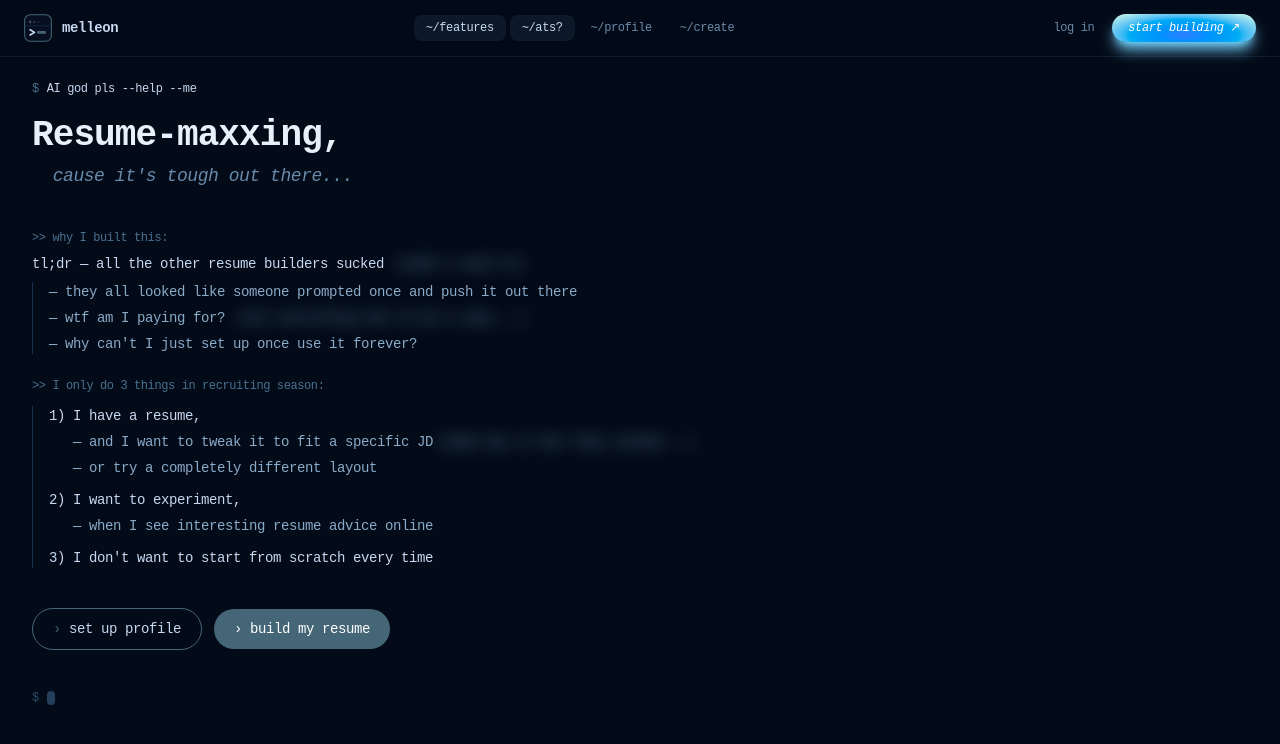
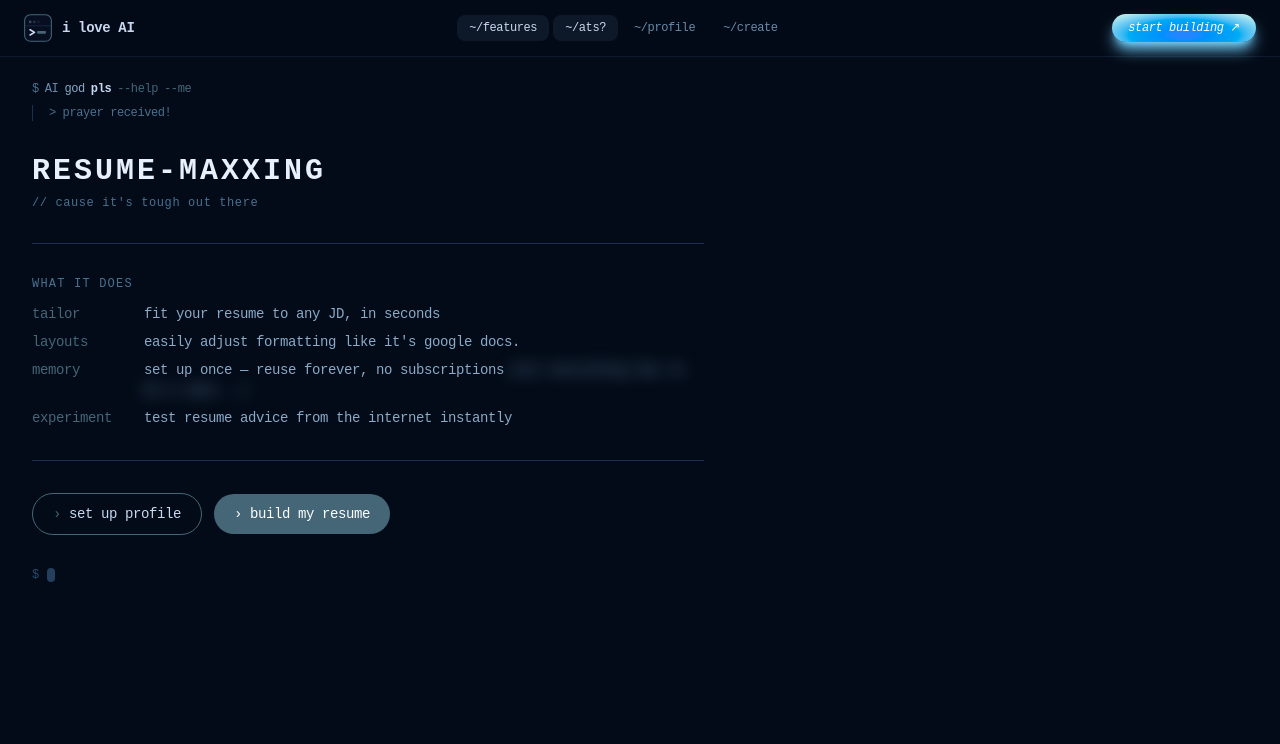
Before and after one commit to riyuc/resumemaxxing, a React (Vite) app in the folder resumemaxxing-fe/: page / in a window 1280 px wide. Shown: the top 744 px of the page. Built offline with nearby package versions, Linux system fonts and the light colour scheme; a web font is replaced by a local one.

Commit message:
refactor create page

```diff
--- a/resumemaxxing-fe/src/components/layout/HeroSection.tsx
+++ b/resumemaxxing-fe/src/components/layout/HeroSection.tsx
@@ -9,66 +9,56 @@
 
 const HeroSection = () => {
   return (
-    <div className="flex flex-col gap-10 max-w-2xl font-jetbrains">
+    <div className="flex flex-col gap-8 max-w-2xl font-jetbrains">
 
-      {/* Headline */}
-      <div className="flex flex-col gap-1">
-        <motion.div {...fade(0)} className="flex items-center gap-2 text-[#4a7090] text-xs mb-3">
-          <span>$</span>
-          <span className="text-[#c8d8f0]">AI god pls --help --me</span>
-        </motion.div>
+      {/* Command + response */}
+      <motion.div {...fade(0)} className="flex flex-col gap-2">
+        <div className="flex items-center gap-1.5 text-xs flex-wrap">
+          <span className="text-[#4a7090]">$</span>
+          <span className="text-[#6a8aaa]">AI</span>
+          <span className="text-[#8aaac8]">god</span>
+          <span className="text-[#c8d8f0] font-bold">pls</span>
+          <span className="text-[#456677]">--help</span>
+          <span className="text-[#456677]">--me</span>
+        </div>
+        <div className="flex flex-col gap-0.5 pl-4 border-l border-[#1a3050] text-xs">
+          <p className="text-[#4a7090]">&gt; prayer received!</p>
+        </div>
+      </motion.div>
 
-        <motion.h1 {...fade(0.1)} className="text-3xl md:text-4xl font-bold text-[#e8f0fc] tracking-tight leading-tight">
-          Resume-maxxing,
-        </motion.h1>
-        <motion.p {...fade(0.2)} className="text-lg text-[#6a8aaa] italic tracking-tight">
-          &nbsp;&nbsp;cause it's tough out there...
-        </motion.p>
-      </div>
+      {/* Title */}
+      <motion.div {...fade(0.25)} className="flex flex-col gap-1.5">
+        <h1 className="text-3xl font-bold text-[#e8f0fc] tracking-widest uppercase">
+          Resume-maxxing
+        </h1>
+        <p className="text-xs text-[#4a7090] tracking-wider">
+          // cause it's tough out there
+        </p>
+      </motion.div>
 
-      {/* Content block */}
-      <motion.div {...fade(0.35)} className="flex flex-col gap-6 text-sm">
+      <motion.div {...fade(0.3)} className="border-t border-[#1a3050]" />
 
-        <div className="flex flex-col gap-2">
-          <p className="text-[#4a7090] text-xs"> &gt;&gt; why I built this:</p>
-          <p className="text-[#c8d8f0]">
-            tl;dr — all the other resume builders sucked
-            <span className="blur-sm hover:blur-none focus:blur-none transition-all duration-300 ml-3 text-[#6a8aaa] italic cursor-default">
-              (yeah I said it)
+      {/* Capabilities */}
+      <motion.div {...fade(0.4)} className="flex flex-col gap-3">
+        <p className="text-[#4a7090] text-xs tracking-widest">WHAT IT DOES</p>
+        <div className="grid grid-cols-[auto_1fr] gap-x-8 gap-y-2 text-sm">
+          <span className="text-[#456677]">tailor</span>
+          <span className="text-[#8aaac8]">fit your resume to any JD, in seconds</span>
+          <span className="text-[#456677]">layouts</span>
+          <span className="text-[#8aaac8]">easily adjust formatting like it's google docs.</span>
+          <span className="text-[#456677]">memory</span>
+          <span className="text-[#8aaac8]">
+            set up once — reuse forever, no subscriptions
+            <span className="blur-sm hover:blur-none focus:blur-none transition-all duration-300 ml-1 text-[#6a8aaa] italic cursor-default">
+              (not everything has to be a saas...)
             </span>
-          </p>
-          <div className="flex flex-col gap-1.5 pl-4 border-l border-[#1a3050] text-[#8aaac8]">
-            <p>— they all looked like someone prompted once and push it out there</p>
-            <p>— wtf am I paying for? <span className="blur-sm hover:blur-none focus:blur-none transition-all duration-300 ml-1 text-[#6a8aaa] italic cursor-default">
-              (not everything has to be a saas...)
-            </span></p>
-            <p>— why can't I just set up once use it forever?</p>
-          </div>
+          </span>
+          <span className="text-[#456677]">experiment</span>
+          <span className="text-[#8aaac8]">test resume advice from the internet instantly</span>
         </div>
+      </motion.div>
 
-        <div className="flex flex-col gap-3">
-          <p className="text-[#4a7090] text-xs">&gt;&gt; I only do 3 things in recruiting season:</p>
-          <div className="flex flex-col gap-3 pl-4 border-l border-[#1a3050] text-[#8aaac8]">
-            <div className="flex flex-col gap-1.5">
-              <p className="text-[#c8d8f0]">1&#41;  I have a resume,</p>
-              <p className="pl-6">— and I want to tweak it to fit a specific JD
-                <span className="blur-sm hover:blur-none focus:blur-none transition-all duration-300 ml-1 text-[#6a8aaa] italic cursor-default">
-                (some has it but they sucked...)
-                </span>
-              </p>
-              <p className="pl-6">— or try a completely different layout</p>
-            </div>
-            <div className="flex flex-col gap-1.5">
-              <p className="text-[#c8d8f0]">2&#41;  I want to experiment,</p>
-              <p className="pl-6">— when I see interesting resume advice online</p>
-            </div>
-            <div className="flex flex-col gap-1.5">
-              <p className="text-[#c8d8f0]">3&#41;  I don't want to start from scratch every time</p>
-            </div>
-          </div>
-        </div>
-
-      </motion.div>
+      <motion.div {...fade(0.45)} className="border-t border-[#1a3050]" />
 
       {/* CTAs */}
       <motion.div {...fade(0.55)} className="flex items-center gap-3 flex-wrap">
--- a/resumemaxxing-fe/src/components/layout/Navbar.tsx
+++ b/resumemaxxing-fe/src/components/layout/Navbar.tsx
@@ -19,7 +19,7 @@
         <Link to="/" className="flex items-center gap-2.5 group">
           <MelleonLogo size={28} />
           <span className="font-jetbrains text-sm font-semibold text-[#c8d8f0] group-hover:text-white transition-colors tracking-tight">
-            melleon
+            i love AI
           </span>
         </Link>
 
@@ -46,12 +46,12 @@
 
         {/* Auth */}
         <div className="flex items-center gap-1.5">
-          <Link
+          {/* <Link
             to="/login"
             className="px-3 py-1.5 text-xs font-jetbrains text-[#6a8aaa] hover:text-[#c8d8f0] transition-colors rounded-md hover:bg-[#0a1525]"
           >
             log in
-          </Link>
+          </Link> */}
           <BlurredButton href="/create" className="text-xs py-1.5 px-4">
             start building ↗
           </BlurredButton>
--- /dev/null
+++ b/resumemaxxing-fe/src/components/ui/dropdown-btn.tsx
@@ -0,0 +1,54 @@
+import { ChevronDown, ChevronUp } from "lucide-react";
+import { useEffect, useRef, useState } from "react";
+import { motion, AnimatePresence } from 'motion/react'
+import PillBtn from "@/components/ui/pill-btn";
+import { cn } from "@/lib/utils";
+
+const DropdownBtn = ({ label, icon, children, align = 'right' }: {
+    label: string; icon?: React.ReactNode; children: React.ReactNode; align?: 'left' | 'right';
+  }) => {
+    const [open, setOpen] = useState(false)
+    const ref = useRef<HTMLDivElement>(null)
+
+    useEffect(() => {
+      const handler = (e: MouseEvent) => {
+        if (ref.current && !ref.current.contains(e.target as Node)) setOpen(false)
+      }
+      document.addEventListener('mousedown', handler)
+      return () => document.removeEventListener('mousedown', handler)
+    }, [])
+
+    return (
+      <div ref={ref} className="relative">
+        <PillBtn variant="default" onClick={() => setOpen(o => !o)}>
+          {icon}{label}{open ? <ChevronUp size={9} /> : <ChevronDown size={9} />}
+        </PillBtn>
+        <AnimatePresence>
+          {open && (
+            <motion.div
+              initial={{ opacity: 0, y: -4, scale: 0.97 }}
+              animate={{ opacity: 1, y: 0, scale: 1 }}
+              exit={{ opacity: 0, y: -4, scale: 0.97 }}
+              transition={{ duration: 0.12 }}
+              className={cn(
+                'absolute top-full mt-1.5 z-30 bg-[#08132a] border border-[#1a3050] rounded-xl overflow-hidden shadow-xl min-w-[140px]',
+                align === 'right' ? 'right-0' : 'left-0',
+              )}
+              onClick={() => setOpen(false)}
+            >
+              {children}
+            </motion.div>
+          )}
+        </AnimatePresence>
+      </div>
+    )
+  }
+
+  const DropItem = ({ children, onClick }: { children: React.ReactNode; onClick: () => void }) => (
+    <button onClick={onClick}
+      className="flex items-center gap-2.5 w-full px-4 py-2.5 text-xs text-[#94a3b8] hover:bg-[#0c1a38] hover:text-porcelain transition-colors cursor-pointer font-jetbrains text-left">
+      {children}
+    </button>
+  )
+
+export { DropdownBtn, DropItem }
--- /dev/null
+++ b/resumemaxxing-fe/src/components/ui/editable-bullets.tsx
@@ -0,0 +1,14 @@
+const EditableBullets = ({ bullets, onChange }: { bullets: string[]; onChange: (bs: string[]) => void }) => (
+    <div className="flex flex-col gap-1.5">
+      <span className="text-[10px] text-payne-gray tracking-widest uppercase">bullets</span>
+      <textarea
+        value={bullets.join('\n')}
+        onChange={e => onChange(e.target.value.split('\n'))}
+        rows={Math.max(4, bullets.length + 1)}
+        className="w-full bg-[#060e20] border border-[#1e3a5f] rounded px-3 py-2 text-xs text-porcelain placeholder:text-[#4a7090] focus:outline-none focus:border-payne-gray resize-y font-jetbrains leading-relaxed"
+        placeholder={"each line is one bullet\n—\npress Enter to add a new bullet"}
+      />
+    </div>
+  )
+
+export default EditableBullets
--- /dev/null
+++ b/resumemaxxing-fe/src/components/ui/entry-card.tsx
@@ -0,0 +1,27 @@
+import { ChevronDown, ChevronRight, Pencil, Trash2 } from "lucide-react";
+import PillBtn from "@/components/ui/pill-btn";
+
+const EntryCard = ({
+    children, onEdit, onDelete, expanded, onToggle,
+  }: {
+    children: React.ReactNode; onEdit: () => void; onDelete: () => void;
+    expanded: boolean; onToggle: () => void;
+  }) => (
+    <div className="border border-[#1a3050] rounded-lg overflow-hidden bg-[#08132a]">
+      <div
+        className="flex items-start justify-between px-4 py-3 cursor-pointer hover:bg-[#0c1a38] transition-colors"
+        onClick={onToggle}
+      >
+        <div className="flex-1 min-w-0">{children}</div>
+        <div className="flex items-center gap-1 ml-3 shrink-0" onClick={e => e.stopPropagation()}>
+          <PillBtn variant="ghost" onClick={onEdit}><Pencil size={11} /></PillBtn>
+          <PillBtn variant="danger" onClick={onDelete}><Trash2 size={11} /></PillBtn>
+          <span className="text-[#4a7090] ml-1">
+            {expanded ? <ChevronDown size={12} /> : <ChevronRight size={12} />}
+          </span>
+        </div>
+      </div>
+    </div>
+  )
+
+export default EntryCard
--- /dev/null
+++ b/resumemaxxing-fe/src/components/ui/pill-btn.tsx
@@ -0,0 +1,28 @@
+import { cn } from "@/lib/utils";
+
+
+const PillBtn = ({
+    children, onClick, variant = 'default', className, type = 'button',
+  }: {
+    children: React.ReactNode; onClick?: () => void;
+    variant?: 'default' | 'ghost' | 'danger' | 'accent';
+    className?: string; type?: 'button' | 'submit';
+  }) => (
+    <button
+      type={type}
+      onClick={onClick}
+      className={cn(
+        'inline-flex items-center gap-1.5 px-3 py-1.5 rounded-full text-xs font-jetbrains',
+        'transition-all duration-150 cursor-pointer select-none',
+        variant === 'default' && 'border border-payne-gray text-[#94a3b8] hover:border-[#6a8fa3] hover:text-porcelain',
+        variant === 'accent'  && 'bg-payne-gray text-white hover:bg-[#5a7d91]',
+        variant === 'ghost'   && 'text-payne-gray hover:text-porcelain',
+        variant === 'danger'  && 'text-[#ef4444]/60 hover:text-[#ef4444]',
+        className,
+      )}
+    >
+      {children}
+    </button>
+  )
+
+export default PillBtn
```
Also changed, not shown: resumemaxxing-fe/src/pages/CreatePage.tsx (+27 -63 lines), resumemaxxing-fe/src/pages/ProfilePage.tsx (+32 -77 lines).
